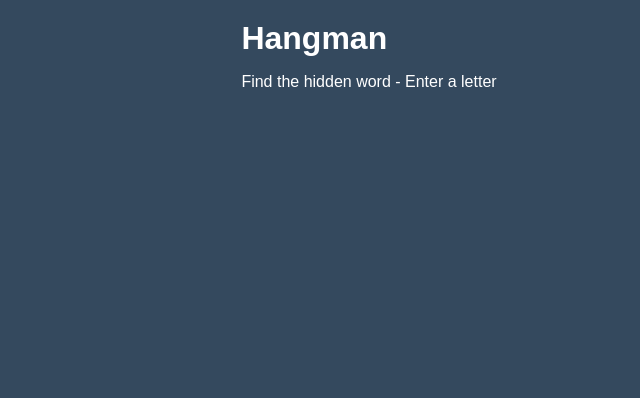
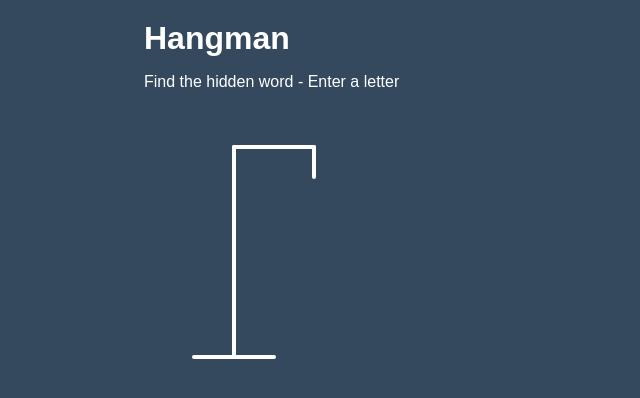
Before and after one commit to bmokriev/React-To-The-Top, a React (Create React App) app in the folder hangman-react/: page / in a window 1280 px wide. Shown: the top 398 px of the page, without its empty margins (271-911 px from the left). Built offline with nearby package versions, Linux system fonts and the light colour scheme; the HTML template or start-up script is replaced by a standard one.

Commit message:
Using Figure component

```diff
--- a/hangman-react/src/App.js
+++ b/hangman-react/src/App.js
@@ -7,6 +7,9 @@ function App() {
   return (
     <>
       <Header />
+      <div className="game-container">
+        <Figure />
+      </div>
     </>
   );
 }
```
